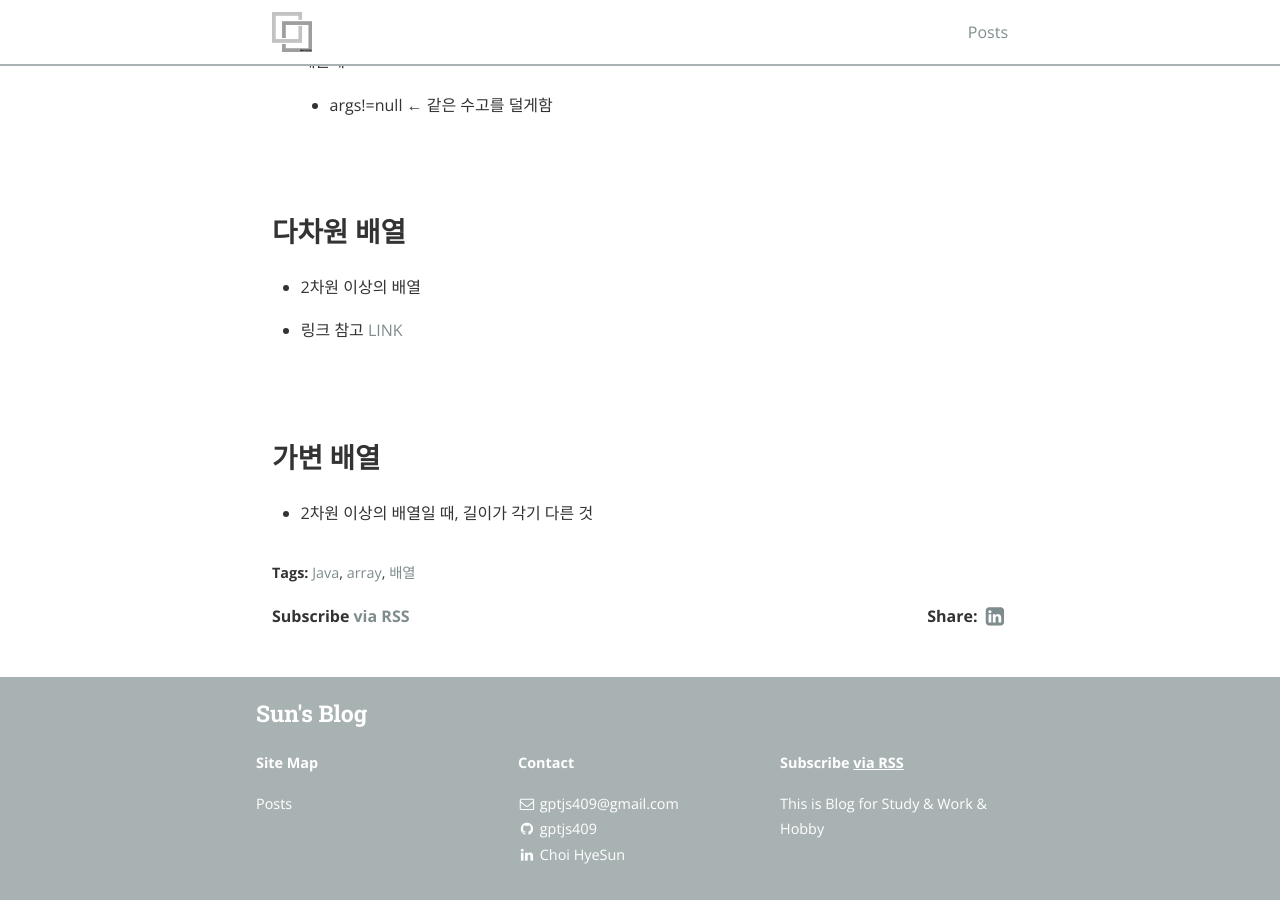
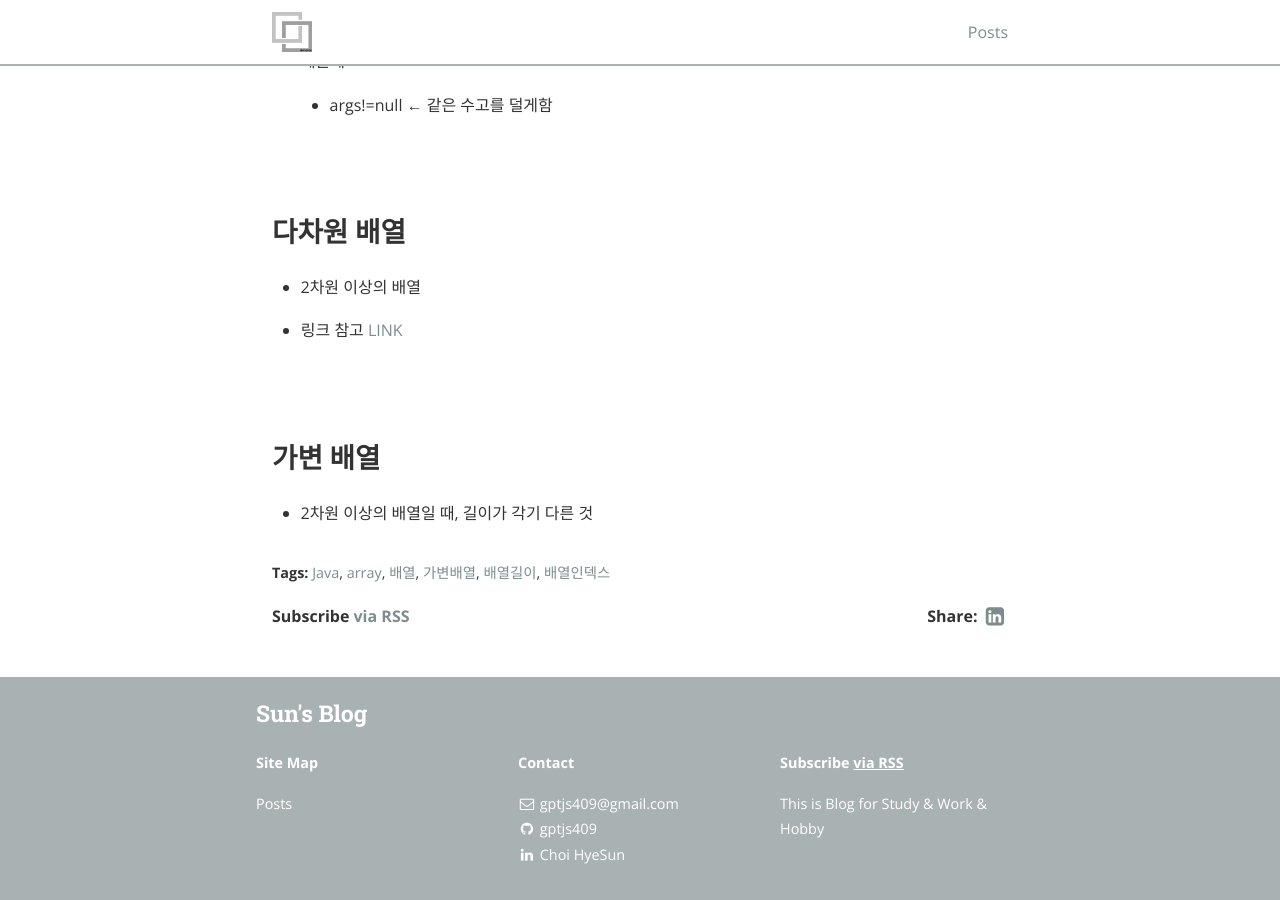
Before and after one commit to gptjs409/gptjs409.github.io, a Jekyll site: the page built from _posts/java/2019-08-13-array.md, in a window 1280 px wide and 900 px high, scrolled down 4662 px. Built offline with Jekyll 4.4.1, drawn with Linux system fonts in a browser that asks for light colours; nearby versions of some CDN libraries.

Commit message:
#2 update

```diff
--- a/_posts/java/2019-08-13-array.md
+++ b/_posts/java/2019-08-13-array.md
@@ -8,6 +8,10 @@ tags:
   - Java
   - array
   - 배열
+  - 가변배열
+  -
+  - 배열길이
+  - 배열인덱스
 ---
 
 ## 배열
```
